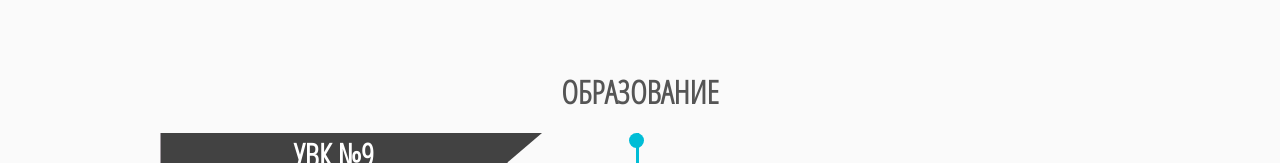
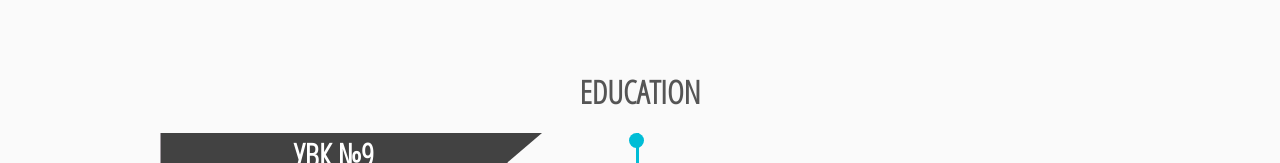
Before and after one commit to FiruzaMedvedeva/FiruzaMedvedeva.github.io, a plain HTML site: page index.html in a window 1280 px wide. Shown: the part 593-756 px from the top of the page. Drawn offline with Linux system fonts and the light colour scheme.

Commit message:
Revert "changed education title to russian"
This reverts commit 5e7c0682dcb195cf8daeb8a4a3db8f88d3a3eeda.

```diff
--- a/index.html
+++ b/index.html
@@ -39,7 +39,7 @@
             <!-- <button> DOWNLOAD </button>   -->
             <a href="mailto:medvedeva.f12@gmail.com" class="contactme"> CONTACT ME </a>
             <div class="education">
-                <h1 class="title"> Образование </h1>
+                <h1 class="title"> Education </h1>
                 <div class="block left">
                     <h1> УВК №9 </h1>
                     <strong>
```
